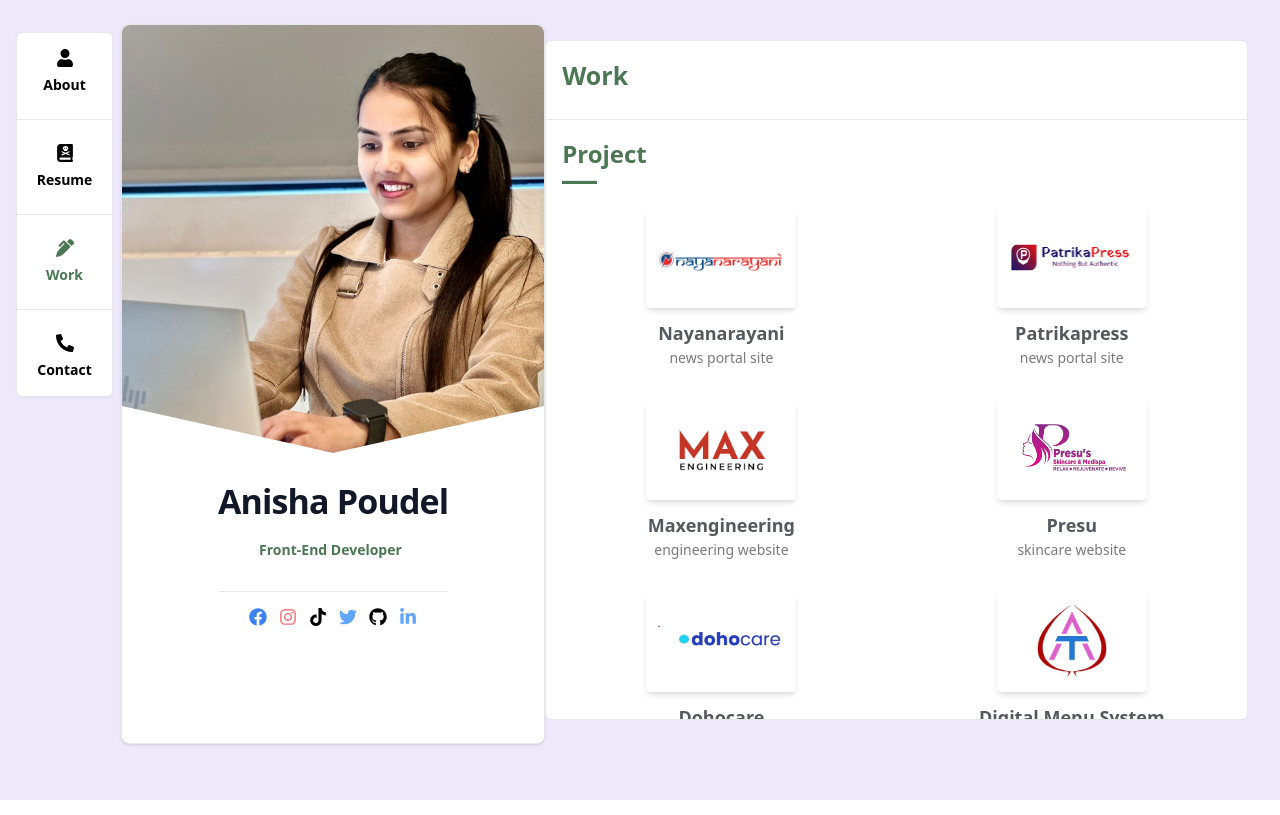
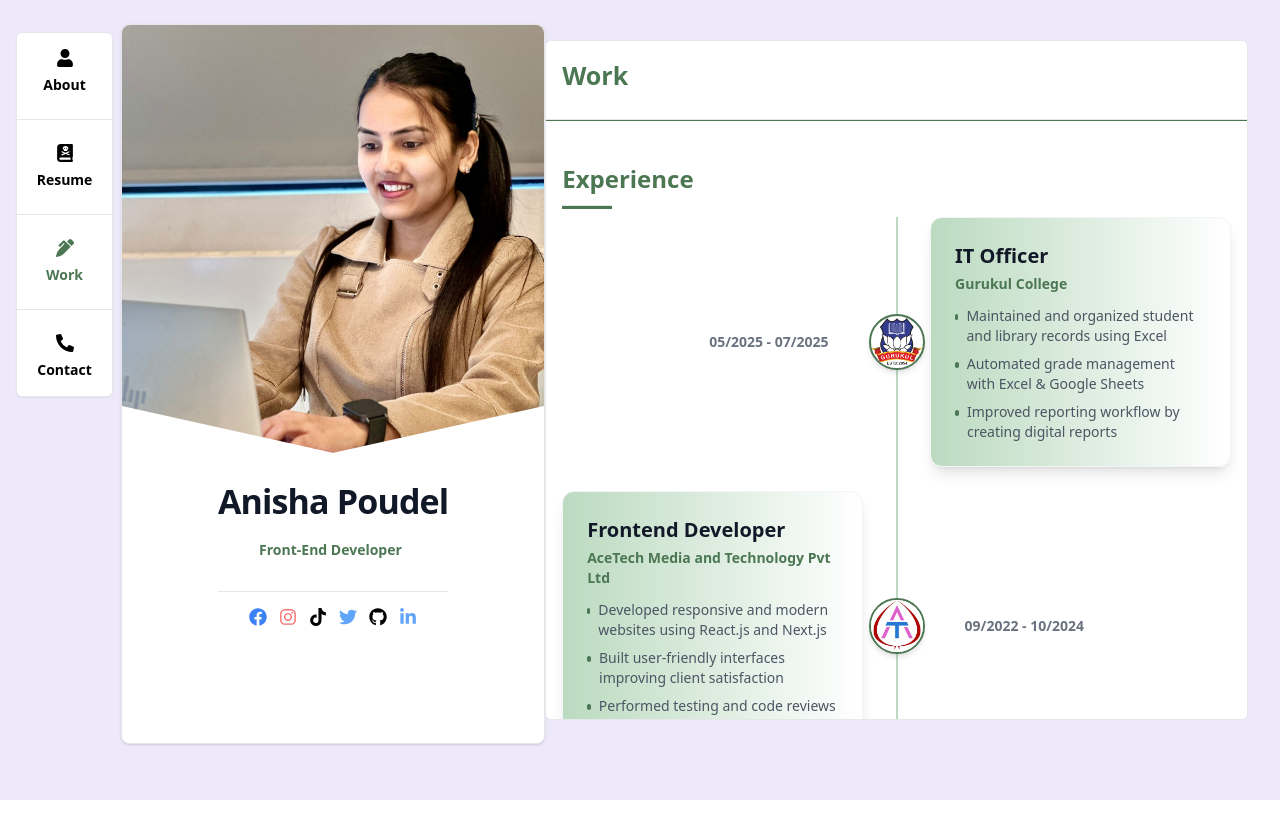
Before and after one commit to anishap123/My_portfolio, a React (Create React App) app: page /work in a window 1280 px wide. Built offline with nearby package versions, Linux system fonts and the light colour scheme.

Commit message:
ANIMATION TRY IN EXPERIENCE PAGE

```diff
--- a/src/component/work/Experience.jsx
+++ b/src/component/work/Experience.jsx
@@ -1,10 +1,10 @@
 import React from "react";
+import { motion } from "framer-motion";
 
 const experiences = [
   {
     role: "IT Officer",
     company: "Gurukul College",
-    // 1. ADD LOGO URL HERE (Can be local path or URL)
     logoUrl: "/images/gurukul.png",
     duration: "05/2025 - 07/2025",
     points: [
@@ -47,48 +47,81 @@ const experiences = [
 ];
 
 const Experience = () => {
+  // Parent animation (stagger)
+  const container = {
+    hidden: {},
+    visible: {
+      transition: {
+        staggerChildren: 0.25,
+      },
+    },
+  };
+
+  // Each item animation
+  const item = {
+    hidden: { opacity: 0, y: 60 },
+    visible: { opacity: 1, y: 0 },
+  };
+
   return (
-    <section className="bg-white text-gray-800 py-20 px-4 min-h-screen font-sans">
-      <div className="max-w-6xl mx-auto">
-        <div className="font-semibold text-[#4c7753] mt-2 pl-4 text-[24px]">
+    <section className="bg-white text-gray-800 py-6 min-h-screen font-sans">
+      <div className="max-w-6xl mx-auto px-4">
+        <div className="font-semibold text-[#4c7753] mt-2 text-[22px] sm:text-[24px]">
           Experience
         </div>
-        <hr className=" flex my-2 ml-4  h-1 w-[5%] bg-[#4c7753]" />
 
-        <div className="relative">
-          {/* Vertical Center Line */}
-          <div className="absolute left-1/2 transform -translate-x-1/2 w-0.5 h-full bg-[#4c7753] hidden md:block"></div>
+        <hr className="my-2 h-1 w-[50px] bg-[#4c7753]" />
 
-          <div className="space-y-24">
+        <motion.div
+          className="relative"
+          variants={container}
+          initial="hidden"
+          whileInView="visible"
+          viewport={{ once: true }}
+        >
+          {/* Center Line */}
+          <div className="absolute left-1/2 transform -translate-x-1/2 w-0.5 h-full bg-[#bbdac0] hidden md:block"></div>
+
+          <div className="space-y-6">
             {experiences.map((exp, index) => (
-              <div
+              <motion.div
                 key={index}
+                variants={item}
+                transition={{ duration: 0.6 }}
                 className={`relative flex items-center justify-between w-full ${
-                  index % 2 === 0 ? "md:flex-row-reverse" : "md:flex-row"
+                  index % 2 === 0
+                    ? "md:flex-row-reverse"
+                    : "md:flex-row"
                 }`}
               >
-                {/* 1. Content Card */}
+                {/* Card */}
                 <div className="w-full md:w-[45%]">
-                  <div className="p-6 bg-white border border-gray-100 rounded-xl shadow-lg hover:shadow-emerald-100 hover:border-[#4c7753] transition-all duration-300 relative">
-                    {/* Date for Mobile Only */}
+                  <div
+                    className="p-4 sm:p-6 bg-gradient-to-r from-[#bbdac0] to-[#ffffff]
+                    border border-gray-100 rounded-xl shadow-lg
+                    hover:shadow-emerald-200 hover:border-[#bbdac0]
+                    transition-all duration-300 transform hover:-translate-y-2"
+                  >
+                    {/* Mobile Date */}
                     <span className="text-xs font-bold text-[#4c7753] mb-2 block md:hidden">
                       {exp.duration}
                     </span>
 
-                    <h3 className="text-xl font-bold text-gray-900 mb-1">
+                    <h3 className="text-lg sm:text-xl font-bold text-gray-900 mb-1">
                       {exp.role}
                     </h3>
-                    <p className="text-[#4c7753] font-semibold text-sm mb-4">
+
+                    <p className="text-[#4c7753] font-semibold text-sm mb-3">
                       {exp.company}
                     </p>
 
-                    <ul className="space-y-3">
-                      {experiences[index].points.map((point, i) => (
+                    <ul className="space-y-2">
+                      {exp.points.map((point, i) => (
                         <li
                           key={i}
-                          className="flex items-start text-sm text-gray-600 leading-relaxed"
+                          className="flex items-start text-sm text-gray-600"
                         >
-                          <span className="mr-2 mt-2 h-1.5 w-1.5 shrink-0 bg-[4c7753] rounded-full"></span>
+                          <span className="mr-2 mt-2 h-1.5 w-1.5 bg-[#4c7753] rounded-full"></span>
                           {point}
                         </li>
                       ))}
@@ -96,35 +129,37 @@ const Experience = () => {
                   </div>
                 </div>
 
-                {/* 2. Central Dot and Date Container */}
+                {/* Center Logo + Date */}
                 <div className="absolute left-1/2 transform -translate-x-1/2 z-10 hidden md:flex items-center">
-
-                  {/* The Circle - Modified to contain the image */}
-                  <div className="flex items-center justify-center w-14 h-14 bg-white border-2 border-[#4c7753] rounded-full shadow-md overflow-hidden">
-                    {/* 2. REPLACED INNER DOT WITH LOGO IMAGE */}
+                  <div
+                    className="flex items-center justify-center w-14 h-14 bg-white
+                    border-2 border-[#4c7753] rounded-full shadow-md overflow-hidden
+                    transition-transform duration-300 hover:scale-110"
+                  >
                     <img
                       src={exp.logoUrl}
-                      alt={`${exp.company} logo`}
+                      alt={exp.company}
                       className="w-full h-full object-cover"
                     />
                   </div>
 
-                  {/* THE DATE */}
                   <div
                     className={`absolute whitespace-nowrap text-sm font-bold text-gray-500 ${
-                      index % 2 === 0 ? "right-full mr-10" : "left-full ml-10"
+                      index % 2 === 0
+                        ? "right-full mr-10"
+                        : "left-full ml-10"
                     }`}
                   >
                     {exp.duration}
                   </div>
                 </div>
 
-                {/* 3. Spacer */}
+                {/* Spacer */}
                 <div className="hidden md:block md:w-[45%]"></div>
-              </div>
+              </motion.div>
             ))}
           </div>
-        </div>
+        </motion.div>
       </div>
     </section>
   );
--- a/src/pages/Resume.jsx
+++ b/src/pages/Resume.jsx
@@ -5,9 +5,12 @@ import {
 import { CircularProgressbar } from "react-circular-progressbar";
 import "react-circular-progressbar/dist/styles.css";
 
+
 import { motion } from "framer-motion"; // ✅ ADDED ONLY
 
 const Resume = () => {
+
+
   const dataItems = [
     { name: "React JS", percentage: 80 },
     { name: "Next JS", percentage: 75 },
@@ -59,6 +62,8 @@ const Resume = () => {
     { percentage: 80, title: "VsCode" },
   ];
 
+
+
   return (
     <>
       {/* ✅ MAIN FADE IN */}
@@ -108,7 +113,7 @@ const Resume = () => {
                       viewport={{ once: true }}
                       transition={{ duration: 0.4, delay: index * 0.1 }}
                       whileHover={{ scale: 1.02 }}
-                      className="mb-10 ml-6 border p-2 rounded-md shadow-md bg-gradient-to-r from-[#e0e3e5] to-[#ffffff]"
+                      className="mb-10 ml-6 border p-2 rounded-md shadow-md bg-gradient-to-r from-[#e0e3e5] to-[#ffffff] hover:shadow-emerald-200"
                     >
                       <span className="absolute flex items-center justify-center w-6 h-6 bg-[#bbdac0] rounded-full -left-3 ring-8 ring-white"></span>
 
@@ -222,6 +227,7 @@ const Resume = () => {
                 {designtoolsdata.map((item, index) => (
                   <motion.div
                     key={index}
+
                     initial={{ opacity: 0, y: 20 }}
                     whileInView={{ opacity: 1, y: 0 }}
                     whileHover={{ scale: 1.08 }}
@@ -232,6 +238,7 @@ const Resume = () => {
                       <CircularProgressbar
                         value={item.percentage}
                         text={`${item.percentage}%`}
+
                         styles={{
                           path: { stroke: "#4c7753" },
                           text: { fill: "#4c7753", fontSize: "12px" },
--- a/src/pages/Work.jsx
+++ b/src/pages/Work.jsx
@@ -57,9 +57,11 @@ const Work = () => {
           Work
         </div>
 
-        <hr className="my-2 w-full bg-gray-800" />
+        <hr className="my-2 w-full bg-[#4c7753] h-[2px] " />
+        <Experience />
+
         <div className="font-semibold text-[#4c7753] mt-2 pl-4 text-[24px]">
-       Project
+       Projects
       </div>
       <hr className=" flex my-2 ml-4  h-1 w-[5%] bg-[#4c7753]" />
 
@@ -94,7 +96,7 @@ const Work = () => {
           ))}
         </div>
 
-        <Experience />
+
       </div>
     </div>
 
```
